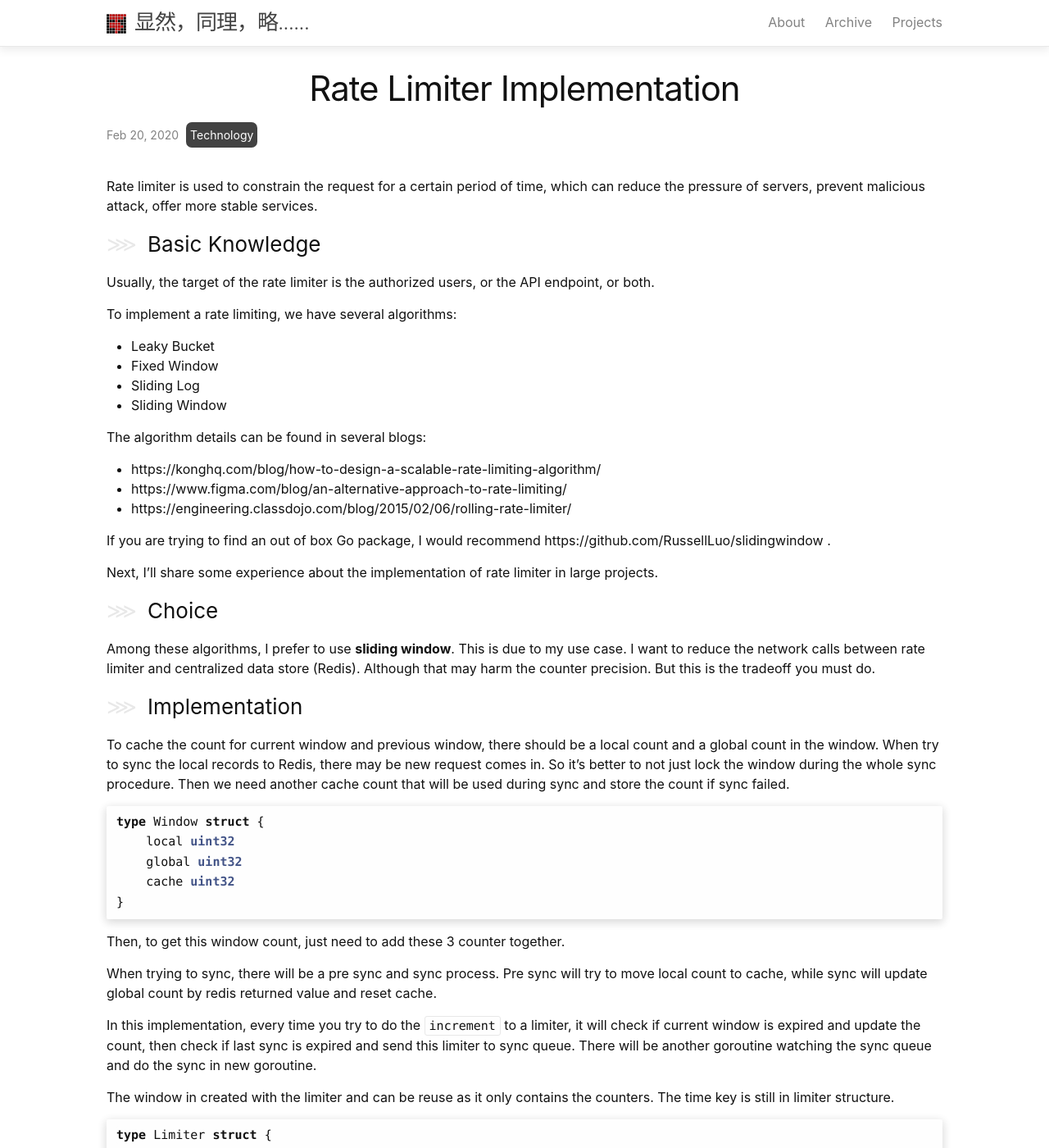
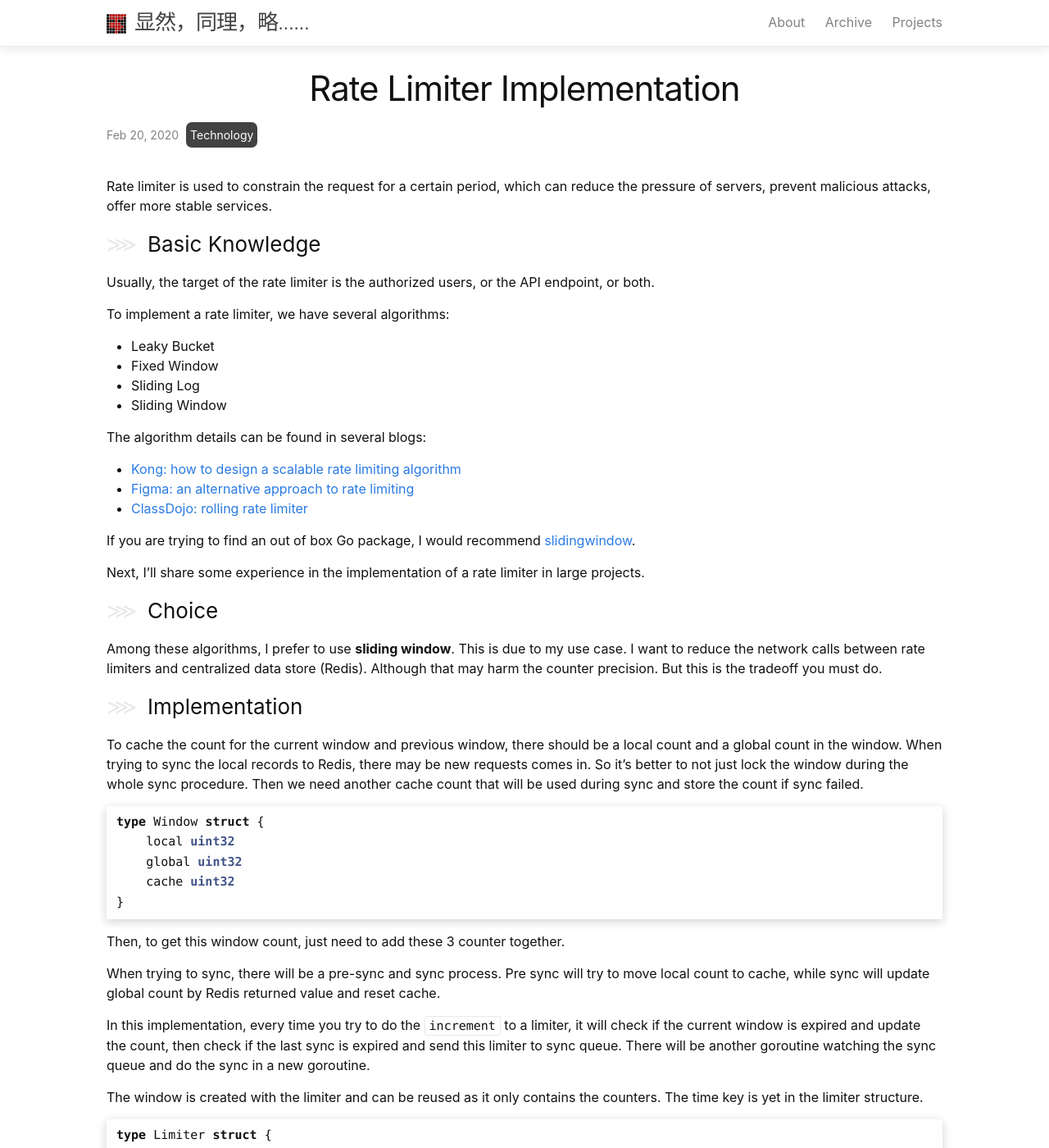
Before and after one commit to kemingy/kemingy.github.io, a Jekyll site: the page built from _posts/2020-02-20-rate-limiter.md, in a window 1280 px wide and 1400 px high. Shown: the whole window at 82% size. Built offline with Jekyll 4.4.1, drawn with Linux system fonts in a browser that asks for light colours; some of the changed text lies outside the part shown.

Commit message:
fix typo

````diff
--- a/_posts/2020-02-20-rate-limiter.md
+++ b/_posts/2020-02-20-rate-limiter.md
@@ -3,7 +3,7 @@ title: Rate Limiter Implementation
 categories: [Technology]
 ---
 
-Rate limiter is used to constrain the request for a certain period of time, which can reduce the pressure of servers, prevent malicious attack, offer more stable services.
+Rate limiter is used to constrain the request for a certain period, which can reduce the pressure of servers, prevent malicious attacks, offer more stable services.
 
 <!-- more -->
 
@@ -11,7 +11,7 @@ Rate limiter is used to constrain the request for a certain period of time, whic
 
 Usually, the target of the rate limiter is the authorized users, or the API endpoint, or both.
 
-To implement a rate limiting, we have several algorithms:
+To implement a rate limiter, we have several algorithms:
 
 * Leaky Bucket
 * Fixed Window
@@ -20,21 +20,21 @@ To implement a rate limiting, we have several algorithms:
 
 The algorithm details can be found in several blogs:
 
-* https://konghq.com/blog/how-to-design-a-scalable-rate-limiting-algorithm/
-* https://www.figma.com/blog/an-alternative-approach-to-rate-limiting/
-* https://engineering.classdojo.com/blog/2015/02/06/rolling-rate-limiter/
+* [Kong: how to design a scalable rate limiting algorithm](https://konghq.com/blog/how-to-design-a-scalable-rate-limiting-algorithm/)
+* [Figma: an alternative approach to rate limiting](https://www.figma.com/blog/an-alternative-approach-to-rate-limiting/)
+* [ClassDojo: rolling rate limiter](https://engineering.classdojo.com/blog/2015/02/06/rolling-rate-limiter/)
 
-If you are trying to find an out of box Go package, I would recommend https://github.com/RussellLuo/slidingwindow .
+If you are trying to find an out of box Go package, I would recommend [slidingwindow](https://github.com/RussellLuo/slidingwindow).
 
-Next, I'll share some experience about the implementation of rate limiter in large projects.
+Next, I'll share some experience in the implementation of a rate limiter in large projects.
 
 ### Choice
 
-Among these algorithms, I prefer to use **sliding window**. This is due to my use case. I want to reduce the network calls between rate limiter and centralized data store (Redis). Although that may harm the counter precision. But this is the tradeoff you must do.
+Among these algorithms, I prefer to use **sliding window**. This is due to my use case. I want to reduce the network calls between rate limiters and centralized data store (Redis). Although that may harm the counter precision. But this is the tradeoff you must do.
 
 ### Implementation
 
-To cache the count for current window and previous window, there should be a local count and a global count in the window. When try to sync the local records to Redis, there may be new request comes in. So it's better to not just lock the window during the whole sync procedure. Then we need another cache count that will be used during sync and store the count if sync failed.
+To cache the count for the current window and previous window, there should be a local count and a global count in the window. When trying to sync the local records to Redis, there may be new requests comes in. So it's better to not just lock the window during the whole sync procedure. Then we need another cache count that will be used during sync and store the count if sync failed.
 
 ```go
 type Window struct {
@@ -46,11 +46,11 @@ type Window struct {
 
 Then, to get this window count, just need to add these 3 counter together.
 
-When trying to sync, there will be a pre sync and sync process. Pre sync will try to move local count to cache, while sync will update global count by redis returned value and reset cache.
+When trying to sync, there will be a pre-sync and sync process. Pre sync will try to move local count to cache, while sync will update global count by Redis returned value and reset cache.
 
-In this implementation, every time you try to do the `increment` to a limiter, it will check if current window is expired and update the count, then check if last sync is expired and send this limiter to sync queue. There will be another goroutine watching the sync queue and do the sync in new goroutine.
+In this implementation, every time you try to do the `increment` to a limiter, it will check if the current window is expired and update the count, then check if the last sync is expired and send this limiter to sync queue. There will be another goroutine watching the sync queue and do the sync in a new goroutine.
 
-The window in created with the limiter and can be reuse as it only contains the counters. The time key is still in limiter structure.
+The window is created with the limiter and can be reused as it only contains the counters. The time key is yet in the limiter structure.
 
 ```go
 type Limiter struct {
````
Also changed, not shown: other parts of _posts/2020-02-20-rate-limiter.md (+1 -1 lines).
